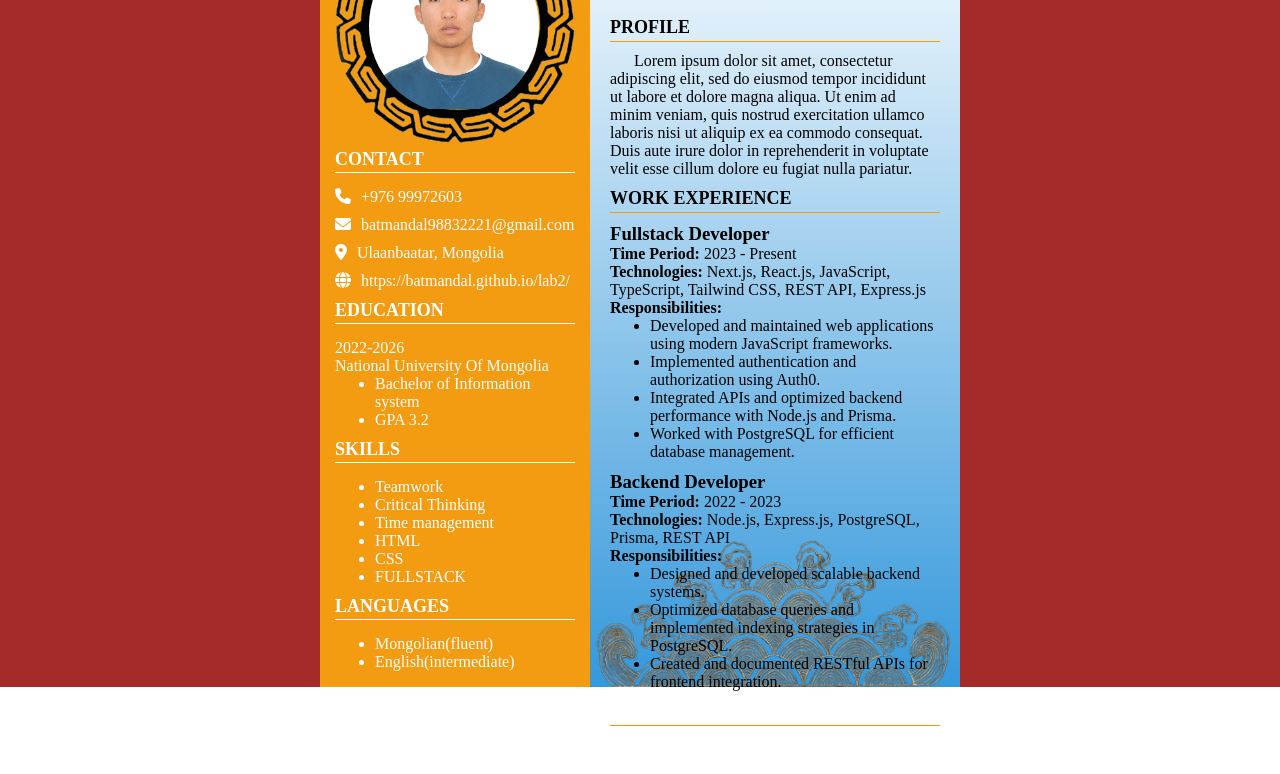
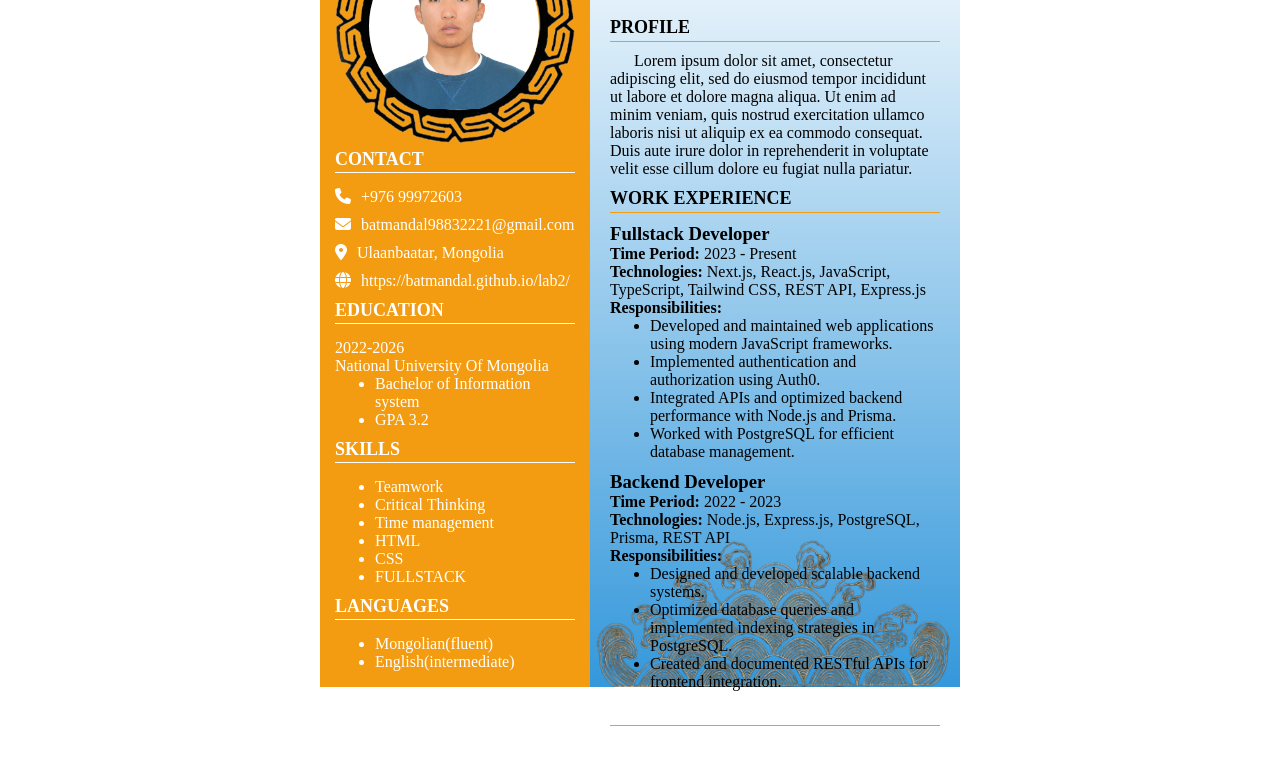
Before and after one commit to batmandal/batmandal.github.io, a plain HTML site: page lab4/index.html in a window 1280 px wide. Shown: the part 113-887 px from the top of the page. Drawn offline with Linux system fonts and the light colour scheme.

Commit message:
changed background-color

```diff
--- a/lab4/index.html
+++ b/lab4/index.html
@@ -20,7 +20,7 @@
       style="
         width: 100vw;
         height: 100vh;
-        background: brown;
+        /* background: brown; */
         display: flex;
         justify-content: center;
       "
```
